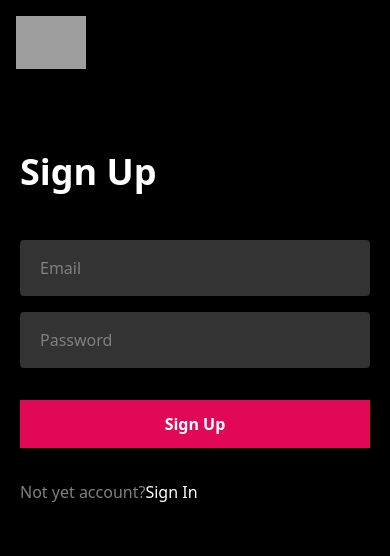
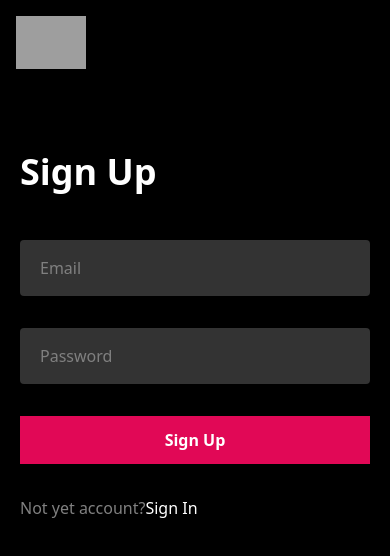
Before and after one commit to IkhtiyorSultonov/move-app, a Next.js app: page /auth in a window 390 px wide. Shown: the top 556 px of the page. Built offline with nearby package versions, Linux system fonts and the light colour scheme; grey boxes are pictures that could not be loaded.

Commit message:
Formik valucation

```diff
--- a/package.json
+++ b/package.json
@@ -10,6 +10,7 @@
   },
   "dependencies": {
     "firebase": "^9.23.0",
+    "formik": "^2.4.2",
     "next": "13.4.7",
     "react": "18.2.0",
     "react-dom": "18.2.0",
@@ -17,7 +18,8 @@
     "react-stars": "^2.2.5",
     "tailwind-scrollbar-hide": "^1.1.7",
     "tailwindcss-textshadow": "^2.1.3",
-    "typescript": "5.1.3"
+    "typescript": "5.1.3",
+    "yup": "^1.2.0"
   },
   "devDependencies": {
     "@types/node": "20.3.1",
--- a/src/components/index.tsx
+++ b/src/components/index.tsx
@@ -2,6 +2,7 @@
 
 // import Header from './header';
 // import row from './row';
+
 
 
 
@@ -15,3 +16,4 @@
 export {default as Header} from "../components/header"
 export {default as Hero} from "../components/hero"
 export {default as Row} from "./row/row"
+export {default as TextFeild} from "./text-field/text-field"
--- /dev/null
+++ b/src/components/text-field/text-field.props.ts
@@ -0,0 +1,5 @@
+import { DetailedHTMLProps, HTMLAttributes, HTMLInputTypeAttribute, InputHTMLAttributes } from "react";
+
+export interface TextFeildProps extends DetailedHTMLProps<InputHTMLAttributes<HTMLInputElement>,HTMLInputElement> {
+
+}
--- /dev/null
+++ b/src/components/text-field/text-field.tsx
@@ -0,0 +1,29 @@
+import React from 'react'
+import { TextFeildProps } from './text-field.props'
+import {useField,FieldHookConfig,ErrorMessage} from "formik"
+
+const  TextFeild = ({...props}:TextFeildProps & FieldHookConfig<string>) => {
+    const [field, meta, helpers] =useField(props)
+
+
+
+
+
+
+
+  return (
+
+        <>
+          <label className={`inline-block w-full ${meta.touched && meta.error && 'border-red-500 border-2'}`}>
+            <input   className="input" {...props}{...field} />
+
+          </label>
+          <p className=' text-red-500'>
+          <ErrorMessage name={field.name}/>
+          </p>
+        </>
+
+  )
+}
+
+export default  TextFeild
--- a/src/pages/auth.tsx
+++ b/src/pages/auth.tsx
@@ -1,13 +1,23 @@
 import Head from "next/head";
 import Image from "next/image";
-
+import { Formik, Form } from "formik";
 import { useState } from "react";
+import { TextFeild } from "src/components";
+import *as yup from 'yup';
 
 const Auth = () => {
   const [auth, setAuth] = useState<"signup" | "signin">("signin");
   const toggleAuth = (state: "signup" | "signin") => {
     setAuth(state);
   };
+  const onSubmit = (FormData:{email:string,password:string}) => {
+    console.log(FormData);
+  };
+
+  const validation=yup.object({
+email:yup.string().email().required('Email is requried'),
+password:yup.string().min(6,"6 minium charter").required('password is requried')
+  })
   return (
     <div className=" relative flex h-screen w-screen flex-col items-center md:justify-center bg-black  md:bg-transparent">
       <Head>
@@ -19,7 +29,12 @@ const Auth = () => {
         <meta name="viewport" content="width=device-width, initial-scale=1" />
         <link rel="icon" href="/favicon.ico" />
       </Head>
-      <Image src={'https://rb.gy/p2hphi'} alt={'bg'} fill className='object-cover -z-10 !hidden sm:!inline opacity-60' />
+      <Image
+        src={"https://rb.gy/p2hphi"}
+        alt={"bg"}
+        fill
+        className="object-cover -z-10 !hidden sm:!inline opacity-60"
+      />
       <Image
         src={"/logo.svg"}
         alt={"logo"}
@@ -27,34 +42,37 @@ const Auth = () => {
         height={70}
         className=" absolute left-4 top-4 cursor-pointer object-contain"
       />
-      <form className=" p-5 relative mt-24 space-y-8 rounded md:mx-14 w-full bg-black/75 py-10 md:mt-0 md:max-w-md ">
-        <h1  className=" text-4xl font-semibold py-4">{auth ==='signin'? 'Sign Up':'Sign In'}</h1>
+      <div className=" p-5 relative mt-24 space-y-8 rounded md:mx-14 w-full bg-black/75 py-10 md:mt-0 md:max-w-md ">
+        <h1 className=" text-4xl font-semibold py-4">
+          {auth === "signin" ? "Sign Up" : "Sign In"}
+        </h1>
+        <Formik initialValues={{ email:'', password: '' }} onSubmit={onSubmit} validationSchema={validation}>
+          <Form className=" space-y-4">
             <div className="space-y-4  ">
-          <label className=" inline-block w-full">
-            <input type="text" placeholder="Email" className="input" />
-          </label>
-          <label className=" inline-block w-full">
-            <input type="password" placeholder="Password" className="input" />
-          </label>
+              <TextFeild name="email" placeholder="Email" type={'text'} />
+              <TextFeild
+                name="password"
+                placeholder="Password"
+                type={'password'}
+              />
             </div>
-        {auth==='signup'?(
+            {auth === "signup" ? (
               <button
-              type="button"
-              className="w-full  bg-[#E10856] py-3 font-semibold"
+                type="submit"
+                className="w-full  bg-[#E10856] mt-4 py-3 font-semibold"
               >
                 Sign In
               </button>
-        ):(
+            ) : (
               <button
-          type="button"
-          className="w-full  bg-[#E10856] py-3 font-semibold"
+                type="submit"
+                className="w-full  bg-[#E10856] mt-4 py-3 font-semibold"
               >
                 Sign Up
               </button>
-        )
-        }
-
-
+            )}
+          </Form>
+        </Formik>
         {auth === "signin" ? (
           <div className="text-[gray]">
             Not yet account?
@@ -78,7 +96,8 @@ const Auth = () => {
             </button>
           </div>
         )}
-      </form>
+
+      </div>
     </div>
   );
 };
```
Also changed, not shown: 1 other file (tests, documents, lock files or other folders). Lines whose indentation alone changed are shown as unchanged.
